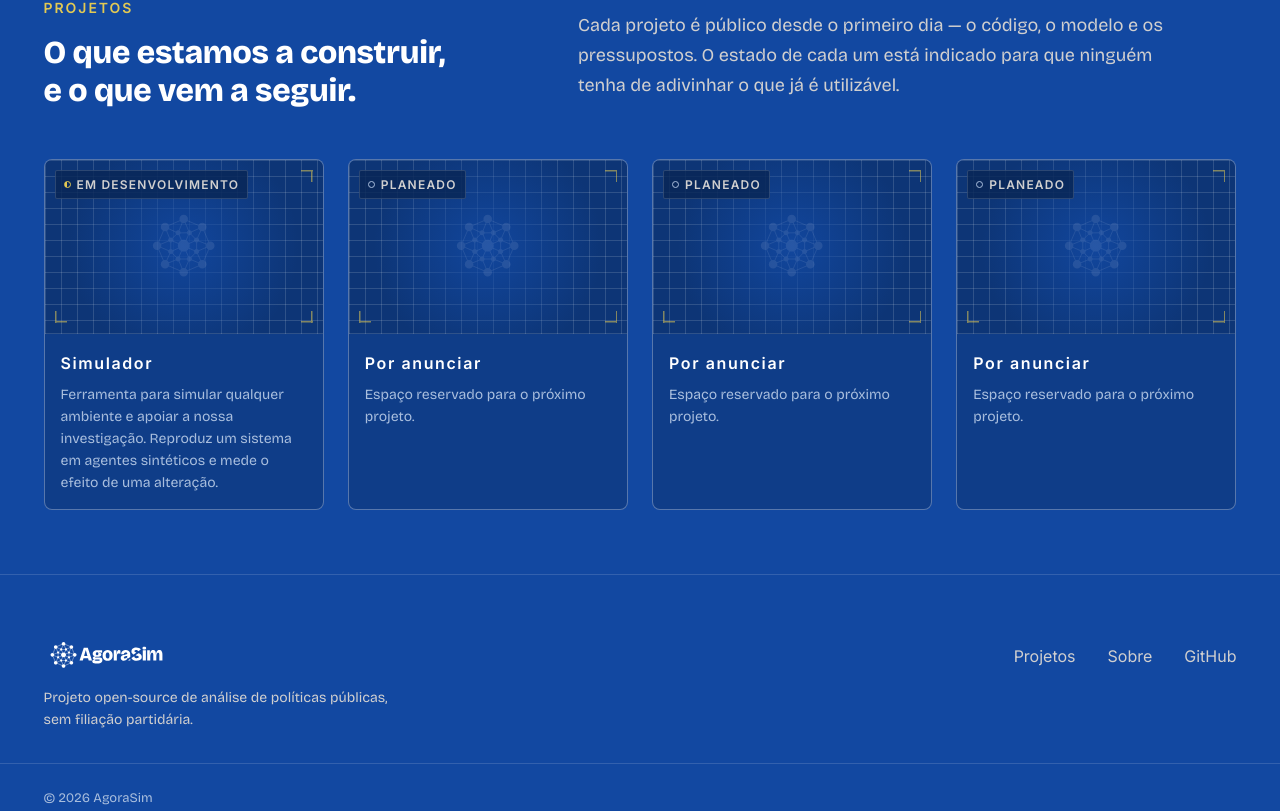
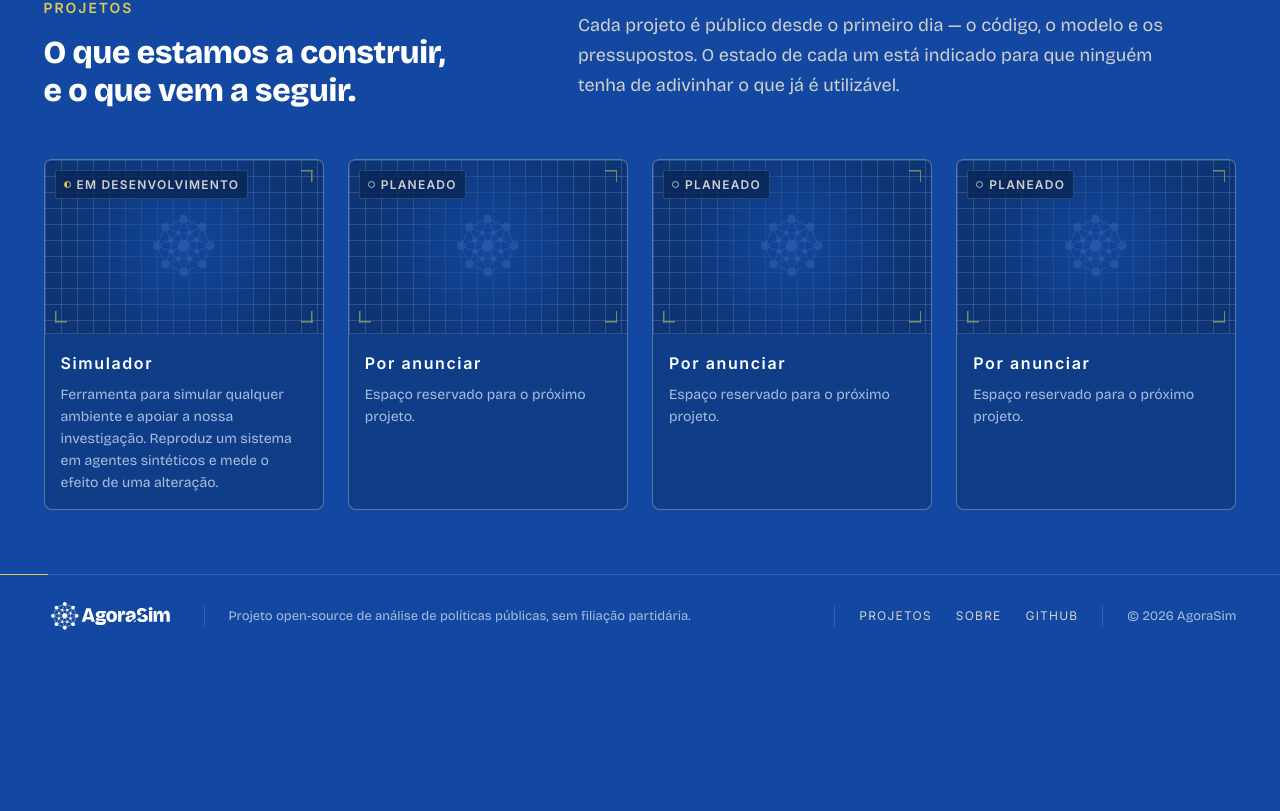
Before and after one commit to Agora-Sim/website, a React (Vite) app: page / in a window 1280 px wide. Shown: the part 1986-2797 px from the top of the page. After the commit the page ends 2643 px from the top, so only its background shows below. Built offline with nearby package versions, Linux system fonts and the light colour scheme.

Commit message:
fix: fixed footnote and crossair

```diff
--- a/src/components/BlueprintBackground.jsx
+++ b/src/components/BlueprintBackground.jsx
@@ -9,17 +9,14 @@ import './BlueprintBackground.css';
    ============================================================ */
 
 /**
- * The page's blue field, in eight stacked layers.
+ * The page's blue field, in seven stacked layers.
  *
  * Bottom to top, in three groups. Base texture: the azulejo pattern in two
  * corners (top-right and, point-mirrored through the page centre, bottom-
  * left), a minor graph-paper grid, the major millimetre grid on top of it.
- * Ink, drawn on that texture: two sparse construction lines and an Anzac
- * registration mark at two of the page's four true corners (top-left is
- * bare — the navbar logo owns that spot; top-right is bare too — the
- * hero's drawn network figure owns that one). Post-process, over the
- * assembled image: a depth vignette, then paper grain. Purely decorative —
- * it is fixed, non-interactive, and hidden from assistive tech.
+ * Ink, drawn on that texture: two sparse construction lines. Post-process,
+ * over the assembled image: a depth vignette, then paper grain. Purely
+ * decorative — it is fixed, non-interactive, and hidden from assistive tech.
  */
 export default function BlueprintBackground() {
   return (
@@ -29,7 +26,6 @@ export default function BlueprintBackground() {
       <div className="blueprint__grid-minor" />
       <div className="blueprint__grid" />
       <div className="blueprint__lines" />
-      <div className="blueprint__registration" />
       <div className="blueprint__fade" />
       <div className="blueprint__grain" />
     </div>
--- a/src/components/Footer.css
+++ b/src/components/Footer.css
@@ -2,45 +2,56 @@
    0. FOOTER
    ============================================================ */
 
-/* --- 1. Bar --- */
+/* --- 1. Strip --- */
 
 .footer {
   position: relative;
   z-index: 1;
-  padding-block: var(--space-7) var(--space-5);
+  padding-block: var(--space-4);
   border-top: 1px solid var(--color-line-soft);
+}
+
+/* Registration tick on the top rule, the background's mark at strip scale. */
+.footer::before {
+  content: '';
+  position: absolute;
+  inset-block-start: -1px;
+  inset-inline-start: 0;
+  width: 48px;
+  height: 1px;
+  background: var(--color-anzac);
 }
 
 .footer__inner {
   display: flex;
-  justify-content: space-between;
-  align-items: flex-start;
+  align-items: center;
   flex-wrap: wrap;
-  gap: var(--space-6);
-  padding-bottom: var(--space-5);
+  gap: var(--space-3) var(--space-4);
 }
 
-/* --- 2. Brand --- */
+/* --- 2. Fields --- */
 
-.footer__brand {
-  max-width: 360px;
+/* Hairline between fields, the way a title block divides its cells. */
+.footer__field + .footer__field,
+.footer__logo-link + .footer__field {
+  border-inline-start: 1px solid var(--color-line-soft);
+  padding-inline-start: var(--space-4);
 }
 
 .footer__logo-link {
   display: block;
   line-height: 0;
-  margin-bottom: var(--space-3);
 }
 
 .footer__logo {
-  height: 32px;
+  height: 34px;
   width: auto;
 }
 
 .footer__tagline {
-  font-size: var(--size-body-sm);
-  line-height: var(--leading-body-sm);
-  color: var(--color-text-body);
+  flex: 1 1 260px;
+  font-size: var(--size-caption);
+  color: var(--color-text-muted);
 }
 
 /* --- 3. Links --- */
@@ -48,15 +59,16 @@
 .footer__nav {
   display: flex;
   flex-wrap: wrap;
-  gap: var(--space-5);
+  gap: var(--space-4);
 }
 
 .footer__link {
-  font-family: var(--font-ui);
-  font-size: var(--size-body-base);
+  font-family: var(--font-technical);
+  font-size: var(--size-overline);
+  letter-spacing: var(--tracking-technical);
+  text-transform: uppercase;
   color: var(--color-text-body);
   text-decoration: none;
-  padding-block: var(--space-1);
   border-bottom: 1px solid transparent;
   transition:
     color var(--dur-fast) var(--ease-out),
@@ -71,25 +83,31 @@
 
 /* --- 4. Copyright --- */
 
-.footer__bar {
-  padding-top: var(--space-4);
-  border-top: 1px solid var(--color-line-soft);
-}
-
 .footer__copyright {
   font-size: var(--size-caption);
   color: var(--color-text-muted);
+  white-space: nowrap;
 }
 
 /* --- 5. Small screens --- */
 
-@media (max-width: 600px) {
+@media (max-width: 720px) {
   .footer__inner {
-    flex-direction: column;
-    gap: var(--space-4);
+    gap: var(--space-3);
+  }
+
+  /* Stacked fields read as rows, so the dividing hairline moves to the top. */
+  .footer__field + .footer__field,
+  .footer__logo-link + .footer__field {
+    border-inline-start: 0;
+    padding-inline-start: 0;
+  }
+
+  .footer__tagline {
+    flex-basis: 100%;
   }
 
   .footer__nav {
-    gap: var(--space-4);
+    flex: 1 1 auto;
   }
 }
--- a/src/components/Footer.jsx
+++ b/src/components/Footer.jsx
@@ -11,8 +11,10 @@ import './Footer.css';
    ============================================================ */
 
 /**
- * Page close: wordmark and tagline on the left, the same section links the
- * navbar carries plus the source repo on the right, a copyright line below.
+ * Page close, drawn as a drawing's title block: one strip of fields divided by
+ * hairlines — wordmark, tagline, section links, copyright — rather than the two
+ * stacked rows it used to be, which cost the page a screenful of height for
+ * four short pieces of metadata.
  *
  * The build year comes from the browser clock rather than site content, so
  * it never needs a manual bump.
@@ -24,14 +26,13 @@ export default function Footer() {
   return (
     <footer className="footer">
       <div className="footer__inner wrap">
-        <div className="footer__brand">
-          <a className="footer__logo-link" href={BRAND.homeHref}>
-            <img className="footer__logo" src={logo} alt={BRAND.logoAlt} />
-          </a>
-          <p className="footer__tagline">{tagline}</p>
-        </div>
+        <a className="footer__logo-link" href={BRAND.homeHref}>
+          <img className="footer__logo" src={logo} alt={BRAND.logoAlt} />
+        </a>
 
-        <nav className="footer__nav" aria-label="Rodapé">
+        <p className="footer__field footer__tagline">{tagline}</p>
+
+        <nav className="footer__field footer__nav" aria-label="Rodapé">
           {NAV_LINKS.map((link) => (
             <a className="footer__link" key={link.id} href={link.href}>
               {link.label}
@@ -41,10 +42,8 @@ export default function Footer() {
             {repo.label}
           </a>
         </nav>
-      </div>
 
-      <div className="footer__bar wrap">
-        <p className="footer__copyright">© {year} AgoraSim</p>
+        <p className="footer__field footer__copyright">© {year} AgoraSim</p>
       </div>
     </footer>
   );
```
Also changed, not shown: src/components/BlueprintBackground.css (+2 -24 lines).
